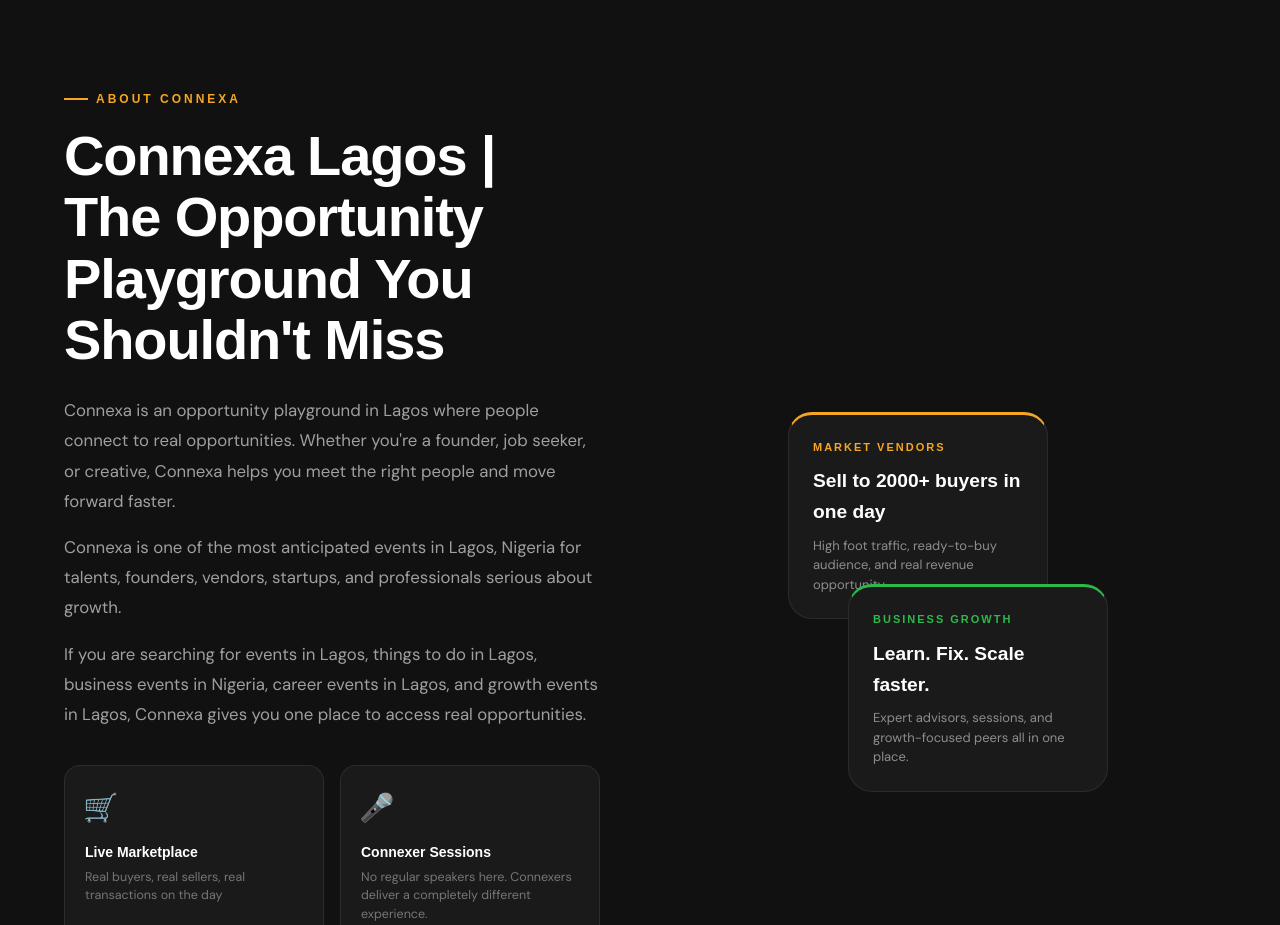
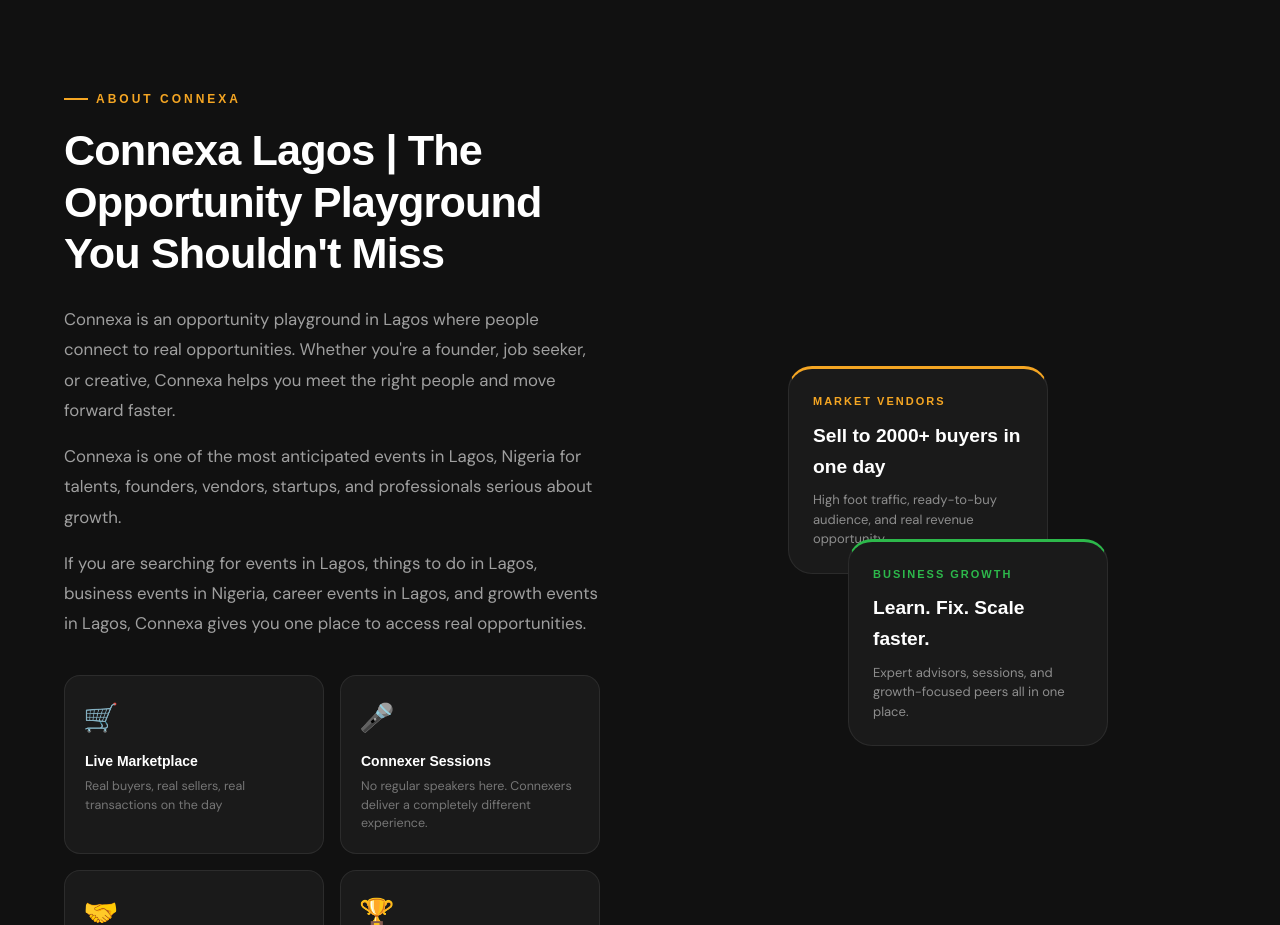
Before and after one commit to Zidepeoplenewaccount/connexa, a React (Vite) app: page / in a window 1280 px wide. Shown: the part 1580-2505 px from the top of the page. Built offline with nearby package versions, Linux system fonts and the light colour scheme.

Commit message:
style(about): reduce main heading size

```diff
--- a/src/components/About.css
+++ b/src/components/About.css
@@ -15,6 +15,11 @@
 
 .about-text .section-title {
   margin-bottom: 24px;
+}
+
+.about-main-title {
+  font-size: clamp(1.8rem, 4vw, 2.7rem);
+  line-height: 1.2;
 }
 
 .about-text p {
--- a/src/components/About.jsx
+++ b/src/components/About.jsx
@@ -15,7 +15,7 @@ export default function About() {
         <div className="about-inner">
           <div className="about-text reveal">
             <div className="section-tag">About Connexa</div>
-            <h2 className="section-title">
+            <h2 className="section-title about-main-title">
               Connexa Lagos | The Opportunity Playground You Shouldn't Miss
             </h2>
             <p>
```
